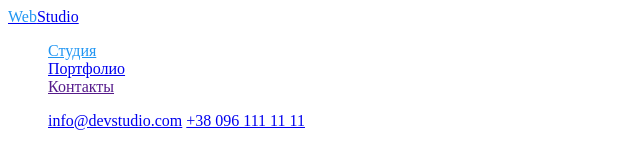
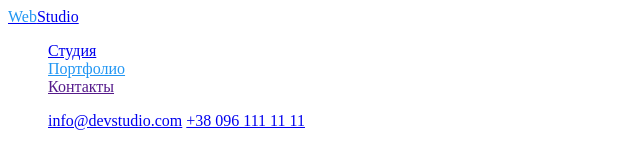
Before and after one commit to Psychedell/goit-markup-hw-02, a plain HTML site: page portfolio.html in a window 1280 px wide. Shown: the top 152 px of the page, without its empty margins (0-640 px from the left). Drawn offline with Linux system fonts and the light colour scheme.

Commit message:
current nav hover

```diff
--- a/css/styles.css
+++ b/css/styles.css
@@ -27,7 +27,7 @@
     ;
 }
 
-.site-nav-link-primary {
+.site-nav-link.current {
     color: var(--accent-text-color);
 }
 
--- a/portfolio.html
+++ b/portfolio.html
@@ -13,8 +13,8 @@
         <a href="./index.html"><span class="logo link">Web</span>Studio</a>
         <nav>
             <ul class="site-nav list">
-                <li><a href="./index.html" class="site-nav-link-primary">Студия</a></li>
-                <li><a href="./portfolio.html" class="site-nav-link">Портфолио</a></li>
+                <li><a href="./index.html" class="site-nav-link">Студия</a></li>
+                <li><a href="./portfolio.html" class="site-nav-link current">Портфолио</a></li>
                 <li><a href="" class="site-nav-link">Контакты</a></li>
             </ul>
         </nav>
```
Also changed, not shown: index.html (+1 -1 lines).
